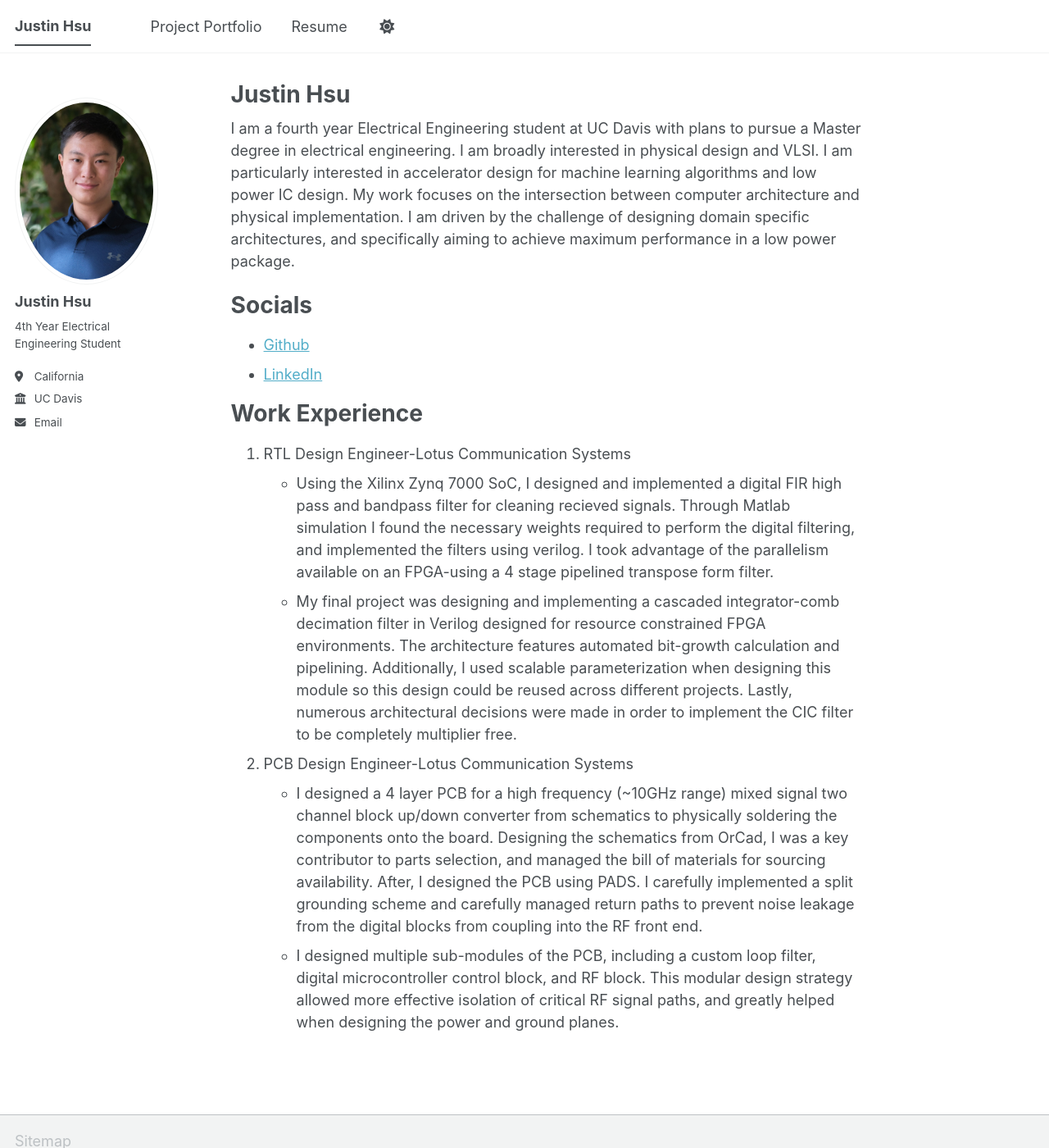
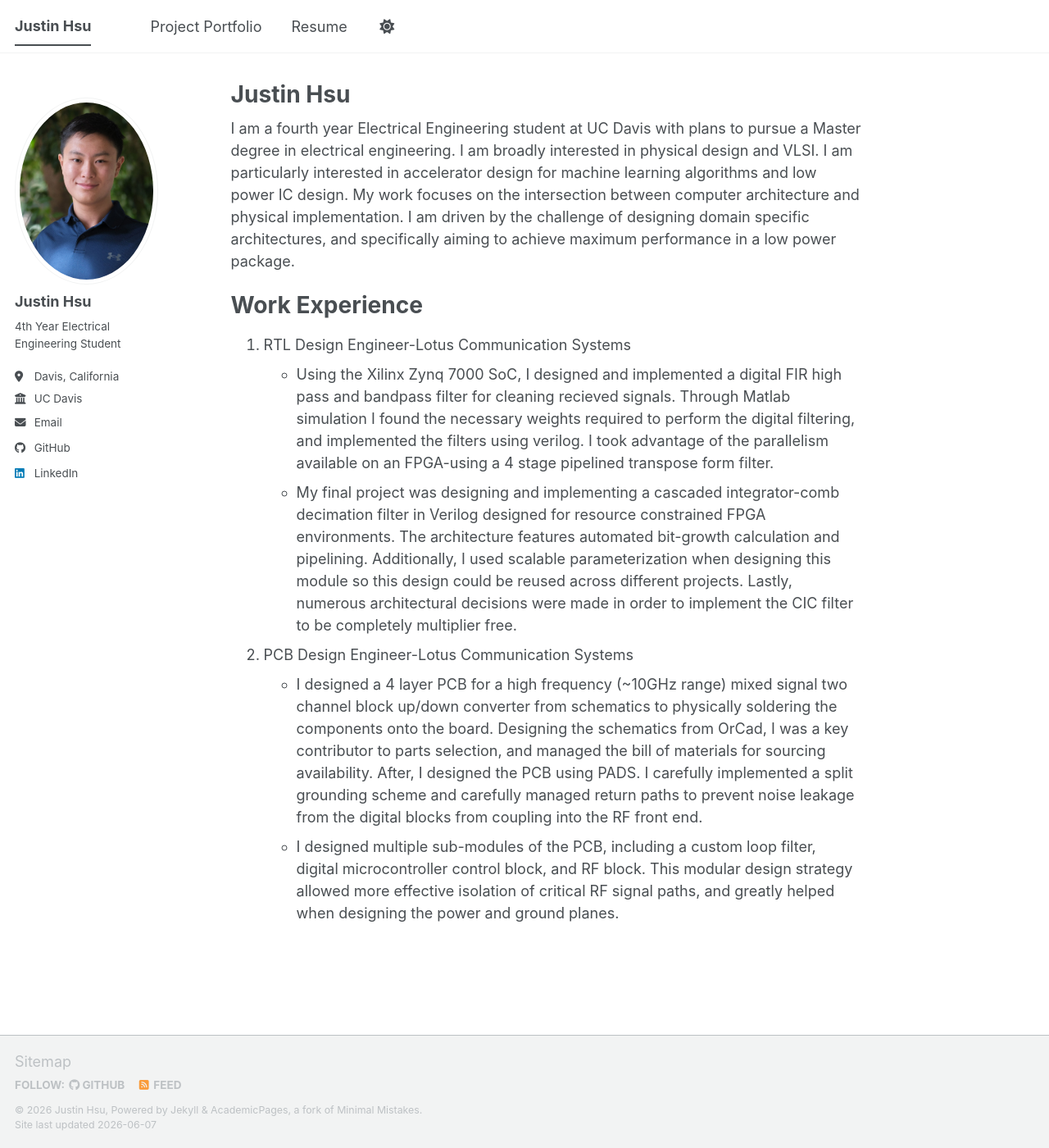
Before and after one commit to JustinHsu1129/jhsu1129.github.io, a Jekyll site: the page built from _pages/about.md, in a window 1280 px wide and 1400 px high. Shown: the whole window at 82% size. Built offline with Jekyll 4.4.1, drawn with Linux system fonts in a browser that asks for light colours; a script bundle is joined from its source files by our own code; library files that are not in the unit come from our copies.

Commit message:
changed sidebar

```diff
--- a/_config.yml
+++ b/_config.yml
@@ -27,10 +27,12 @@ author:
   name             : "Justin Hsu"
   pronouns         : # example: "she/her"
   bio              : "4th Year Electrical Engineering Student"
-  location         : "California"
+  location         : "Davis, California"
   employer         : "UC Davis"
   uri              :
   email            : "jhsu2022@gmail.com"
+  github           : "JustinHsu1129"
+  linkedin         : "jhsu2022"
   links:
     - label: "LinkedIn"
       url: "https://www.linkedin.com/in/jhsu2022/"
--- a/_pages/about.md
+++ b/_pages/about.md
@@ -9,11 +9,6 @@ redirect_from:
 
 I am a fourth year Electrical Engineering student at UC Davis with plans to pursue a Master degree in electrical engineering. I am broadly interested in physical design and VLSI. I am particularly interested in accelerator design for machine learning algorithms and low power IC design. My work focuses on the intersection between computer architecture and physical implementation. I am driven by the challenge of designing domain specific architectures, and specifically aiming to achieve maximum performance in a low power package.
 
-Socials
-======
-* [Github](https://github.com/JustinHsu1129)
-* [LinkedIn](https://www.linkedin.com/in/jhsu2022/)
-
 Work Experience
 ======
 1. RTL Design Engineer-Lotus Communication Systems
```
